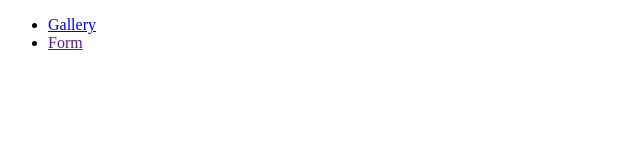
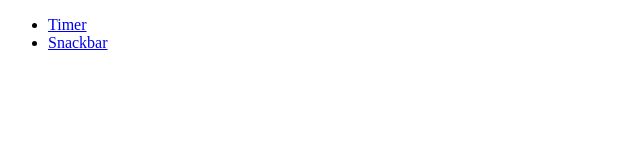
Before and after one commit to Anna-Mikhailik/goit-js-hw-10, a plain HTML site: page index.html in a window 1280 px wide. Shown: the full height of the page, 0-640 px from the left. Drawn offline with Linux system fonts and the light colour scheme.

Commit message:
Deploying to gh-pages from @ Anna-Mikhailik/goit-js-hw-10@6a43a8d8b87f23874455f1a4cc23fff45756fc04 🚀

```diff
--- a/index.html
+++ b/index.html
@@ -10,8 +10,8 @@
 <body>
     <main>
         <ul>
-            <li class="page-link"><a href="./1-timer.html">Gallery</a></li>
-            <li class="page-link"><a href="">Form</Form></a></li>
+            <li class="page-link"><a href="./1-timer.html">Timer</a></li>
+            <li class="page-link"><a href="./2-snackbar.html">Snackbar</Form></a></li>
         </ul>
     </main>
 </body>
```
Also changed, not shown: 1-timer.html (+0 -1 lines).
